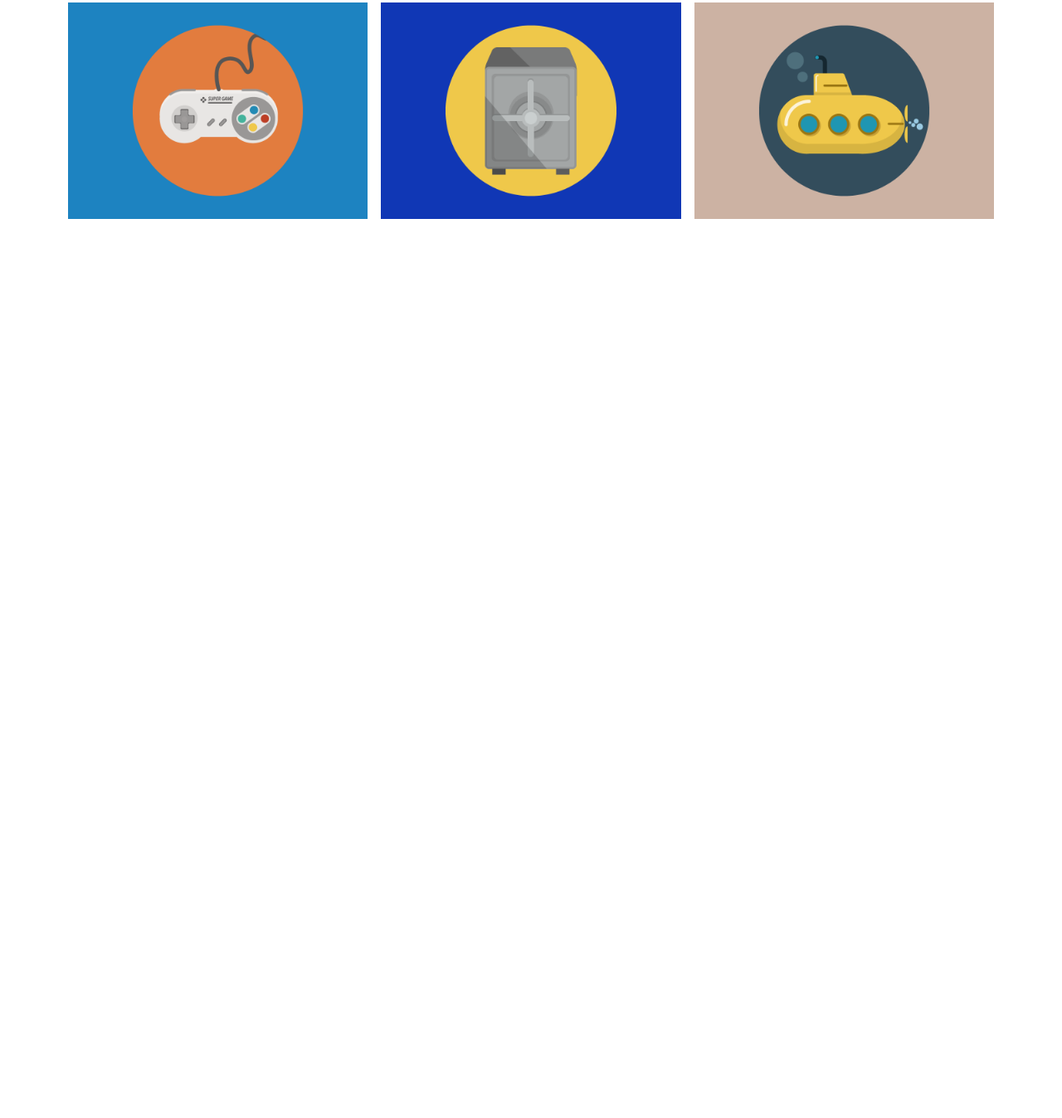
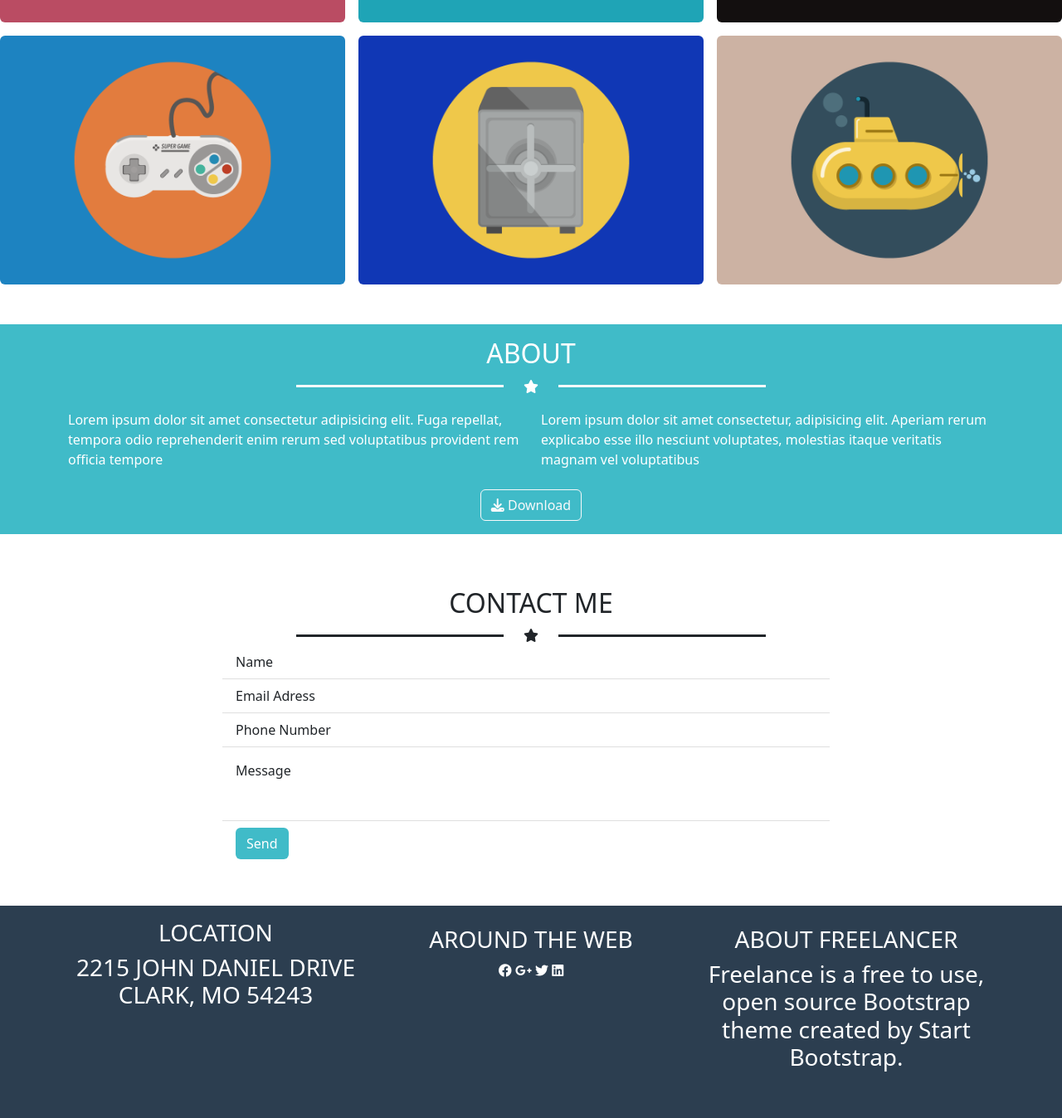
Before and after one commit to NickyRufolo/html-css-bootstrap-freelancer, a plain HTML site: page index.html in a window 1280 px wide. Shown: the part 958-2306 px from the top of the page at 83% size. Before the commit the page ends 1270 px from the top, so only its background shows below. Drawn offline with nearby package versions, Linux system fonts and the light colour scheme.

Commit message:
finish footer

```diff
--- a/assets/css/style.css
+++ b/assets/css/style.css
@@ -12,9 +12,7 @@ li {
 background-color: #1ABC;
 }
 
-.navbar-collapse {
-flex-grow: 0;
-}
+
 
 .max-250 {
     max-width: 250px;
@@ -29,3 +27,7 @@ flex-grow: 0;
 .font-15 {
     font-size: 15px;
 }
+
+.align-between{
+    justify-content: space-around;
+}
--- a/index.html
+++ b/index.html
@@ -4,8 +4,12 @@
     <meta charset="utf-8">
     <meta name="viewport" content="width=device-width, initial-scale=1">
     <title>Bootstrap demo</title>
+
+    <link href="https://cdn.jsdelivr.net/npm/bootstrap@5.2.2/dist/css/bootstrap.min.css" rel="stylesheet" integrity="sha384-Zenh87qX5JnK2Jl0vWa8Ck2rdkQ2Bzep5IDxbcnCeuOxjzrPF/et3URy9Bv1WTRi" crossorigin="anonymous">
+    <link rel="stylesheet" href="https://cdnjs.cloudflare.com/ajax/libs/font-awesome/6.2.0/css/all.min.css" integrity="sha512-xh6O/CkQoPOWDdYTDqeRdPCVd1SpvCA9XXcUnZS2FmJNp1coAFzvtCN9BmamE+4aHK8yyUHUSCcJHgXloTyT2A==" crossorigin="anonymous" referrerpolicy="no-referrer">
+
+    <!-- style.css -->
     <link rel="stylesheet" href="assets/css/style.css">
-    <link href="https://cdn.jsdelivr.net/npm/bootstrap@5.2.2/dist/css/bootstrap.min.css" rel="stylesheet" integrity="sha384-Zenh87qX5JnK2Jl0vWa8Ck2rdkQ2Bzep5IDxbcnCeuOxjzrPF/et3URy9Bv1WTRi" crossorigin="anonymous">
     <link rel="stylesheet" href="https://cdnjs.cloudflare.com/ajax/libs/font-awesome/6.2.0/css/all.min.css" integrity="sha512-xh6O/CkQoPOWDdYTDqeRdPCVd1SpvCA9XXcUnZS2FmJNp1coAFzvtCN9BmamE+4aHK8yyUHUSCcJHgXloTyT2A==" crossorigin="anonymous" referrerpolicy="no-referrer" />
     <!-- style.css -->
   </head>
@@ -13,10 +17,14 @@
 
   <body>
         <!-- navbar -->
-    <nav class="navbar navbar-expand-lg navbar-dark bg-dark-2">
-        <div class="container-md">
+    <nav class="navbar navbar-expand-lg navbar-dark bg-dark-2 align-between">
+        <div>
+            <a class="navbar-brand" href="#">START BOOTSTRAP</a>
+        </div>
+        <div>
 
-          <a class="navbar-brand" href="#">START BOOTSTRAP</a>
+
+
           <button class="navbar-toggler" type="button" data-bs-toggle="collapse"
           data-bs-target="#navbarNavAltMarkup"
           aria-controls="navbarNavAltMarkup" aria-expanded="false" aria-label="Toggle navigation">
@@ -38,11 +46,11 @@
         <section class="bg-green-light">
             <div class="container-md">
                 <div class="row">
-                    <div class="col-md-8 offset-md-2 text-center text-white">
+                    <div class="col-md-8 offset-md-2 text-center    text-white">
                         <img src="./assets/img/avatar.svg" class="max-250 mt-5 ms-3" alt="">
                         <h2 class="fw-bold mt-3 ">START BOOTSTRAP</h2>
                             <!-- ICONA -->
-                        <div class="d-flex justify-content-center align-items-center">
+                        <div class="d-flex justify-content-center   align-items-center">
                             <div class="line"></div>
                                     <div>
                                     <i class="fa-solid fa-star mx-4 text-white"></i>
@@ -60,9 +68,10 @@
 
         </section>
 
+        <!-- PORTFOLIO -->
         <section>
             <div class="container-md text-center my-5">
-                    <h2 class="text-uppercase">PORTFOLIO</h2>
+                <h2 class="text-uppercase">portfolio</h2>
                 <div class="d-flex justify-content-center align-items-center">
                     <div class="line bg-dark"></div>
                     <div>
@@ -70,36 +79,116 @@
                     </div>
                     <div class="line bg-dark"></div>
                 </div>
+            </div>
 
             <!-- cols -->
             <div class="row my-5 g-3">
                 <div class="col-md-6 col-lg-4">
-                    <img class="img-fluid round" src="./assets/img/cabin.png" alt="">
+                    <img class="img-fluid rounded" src="./assets/img/cabin.png" alt="">
                 </div>
                 <div class="col-md-6 col-lg-4">
-                    <img class="img-fluid round" src="./assets/img/cake.png" alt="">
+                    <img class="img-fluid rounded" src="./assets/img/cake.png" alt="">
                 </div>
                 <div class="col-md-6 col-lg-4">
-                    <img class="img-fluid round" src="./assets/img/circus.png" alt="">
+                    <img class="img-fluid rounded" src="./assets/img/circus.png" alt="">
                 </div>
                 <div class="col-md-6 col-lg-4">
-                    <img class="img-fluid round" src="./assets/img/game.png" alt="">
+                    <img class="img-fluid rounded" src="./assets/img/game.png" alt="">
                 </div>
                 <div class="col-md-6 col-lg-4">
-                    <img class="img-fluid round" src="./assets/img/safe.png" alt="">
+                    <img class="img-fluid rounded" src="./assets/img/safe.png" alt="">
                 </div>
                 <div class="col-md-6 col-lg-4">
-                    <img class="img-fluid round" src="./assets/img/submarine.png" alt="">
+                    <img class="img-fluid rounded" src="./assets/img/submarine.png" alt="">
                 </div>
             </div>
 
 
         </section>
 
+        <section class="bg-green-light">
+            <div class="container-md text-center my-5 text-white">
+                <h2 class="text-uppercase pt-3">about</h2>
+                <div class="d-flex justify-content-center               align-items-center">
+                    <div class="line bg-light"></div>
+                    <div>
+                        <i class="fa-solid fa-star mx-4 "></i>
+                    </div>
+                    <div class="line bg-light"></div>
+                </div>
+
+                <!-- 2 COLS TEXT -->
+                <div class="row gy-4 pt-3 justify-content-center">
+
+                    <div class="col-md col-8 text-start">
+                        Lorem ipsum dolor sit amet consectetur adipisicing elit. Fuga repellat, tempora odio reprehenderit enim rerum sed voluptatibus provident rem officia tempore
+                    </div>
+                    <div class="col-md col-8 text-start">
+                        Lorem ipsum dolor sit amet consectetur, adipisicing elit. Aperiam rerum explicabo esse illo nesciunt voluptates, molestias itaque veritatis magnam vel voluptatibus
+                    </div>
+                </div>
+
+                <div class="pt-4 pb-3">
+                    <button type="button" class="btn btn-outline-light"><i class="fa-solid fa-download"></i>  Download</button>
+                </div>
+            </div>
+        </section>
+
+        <section>
+            <!-- title -->
+            <div class="container-md text-center my-5">
+                <h2 class="text-uppercase pt-3">contact me</h2>
+                <div class="d-flex justify-content-center               align-items-center">
+                    <div class="line bg-dark"></div>
+                    <div>
+                        <i class="fa-solid fa-star mx-4 "></i>
+                    </div>
+                    <div class="line bg-dark"></div>
+                </div>
+                <!-- FLUSH -->
+                <div class="container">
+                <div class="row justify-content-center">
+                    <ul class="list-group list-group-flush text-start col-8">
+                        <li class="list-group-item">Name</li>
+                        <li class="list-group-item">Email Adress</li>
+                        <li class="list-group-item">Phone Number</li>
+                        <li class="list-group-item pt-3 pb-5">Message</li>
+                        <li class="list-group-item">
+                        <nav>
+                            <button type="button" class="btn bg-green-light text-white">Send</button>
+                        </nav>
+                    </ul>
+
+                </div>
+
+                </div>
+            </section>
+        </main>
+<!-- FOOTER                 -->
+<footer class="bg-dark-2 text-white">
+<div class="container">
+    <div class="row">
+        <div class="col-12 col-md-4 text-uppercase pt-3 text-center">
+            <h3>location</h3>
+            <h3>2215 John Daniel Drive Clark, MO 54243</h3>
+        </div>
+        <div class="col-12 col-md-4 text-uppercase pt-4 text-center">
+        <h3>around the web</h3>
+        <i class="fa-brands fa-facebook"></i>
+        <i class="fa-brands fa-google-plus-g"></i>
+        <i class="fa-brands fa-twitter"></i>
+        <i class="fa-brands fa-linkedin"></i>
+    </div>
+        <div class="col-12 col-md-4 pt-4 text-center pb-5">
+            <h3 class="text-uppercase">about freelancer</h3>
+            <h3>Freelance is a free to use, open source Bootstrap theme created by Start Bootstrap.</h3>
+        </div>
+    </div>
+</div>
+</footer>
 
 
 
-    </main>
 
 
 
```
Lines whose indentation alone changed are shown as unchanged.
